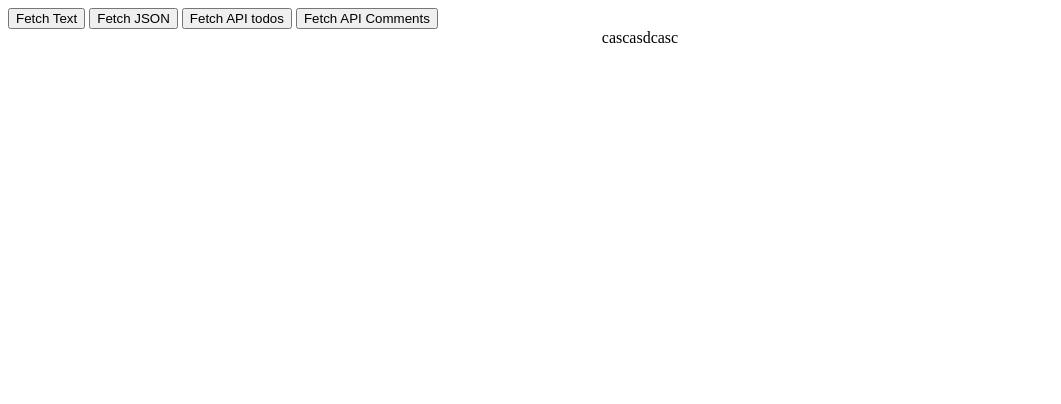
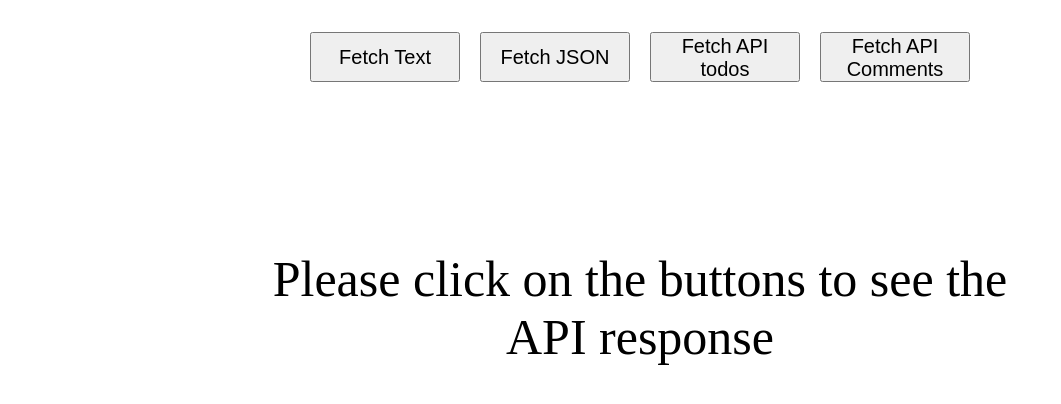
Before and after one commit to igalVilensky/API-, a website: page src/index.html in a window 1280 px wide. Both pictures are taken after a click on the button "Fetch Text". Shown: the whole page, without its empty margins (0-1061 px from the left). Drawn offline with nearby package versions, Linux system fonts and the light colour scheme; files that its build step writes are made by us from their sources.

Commit message:
css and js

```diff
--- a/src/data.json
+++ b/src/data.json
@@ -4,7 +4,8 @@
     "name": "Hadi",
     "age": 31,
     "city": "Berlin",
-    "photo": "🤓"
+    "photo": "🤓",
+    "photo2": "https://sitechecker.pro/wp-content/uploads/2017/12/URL-meaning.png"
   },
   {
     "id": 2,
--- a/src/plain.txt
+++ b/src/plain.txt
@@ -1 +1 @@
-cascasdcasc
+Please click on the buttons to see the API response
--- a/src/scripts/index.js
+++ b/src/scripts/index.js
@@ -4,8 +4,10 @@ function fetchTextFile() {
   fetch("./plain.txt")
     .then((response) => response.text())
     .then((data) => {
+      let newData = data;
+      newData = `<div class="data">${data}</div>`;
       console.log(data);
-      document.querySelector(".result").innerHTML = data;
+      document.querySelector(".result").innerHTML = newData;
     })
     .catch((err) => console.log(err));
 }
--- a/src/scss/_body.scss
+++ b/src/scss/_body.scss
@@ -1,3 +1,15 @@
+.container {
+  display: flex;
+  justify-content: center;
+  margin-top: 30px;
+  button {
+    margin: 2px 10px;
+    width: 150px;
+    height: 50px;
+    font-size: 20px;
+  }
+}
+
 .result {
   display: flex;
   flex-direction: column;
@@ -24,6 +36,13 @@
     margin: 10px;
     text-align: center;
   }
+  .data {
+    position: absolute;
+    top: 30%;
+    font-size: 50px;
+    width: 800px;
+    border: none;
+  }
 }
 
 .card {
```
